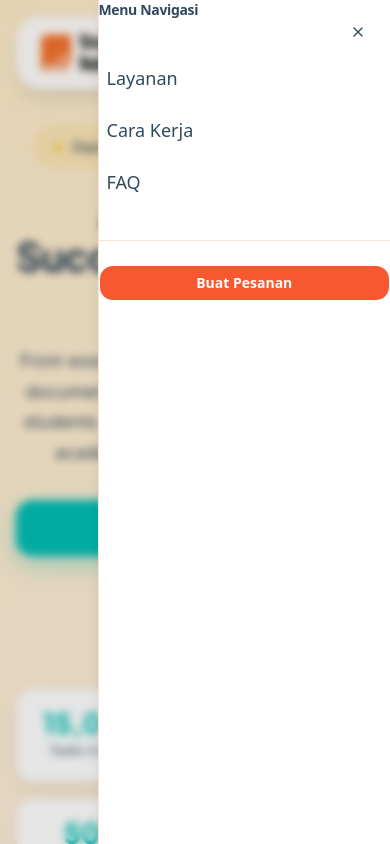
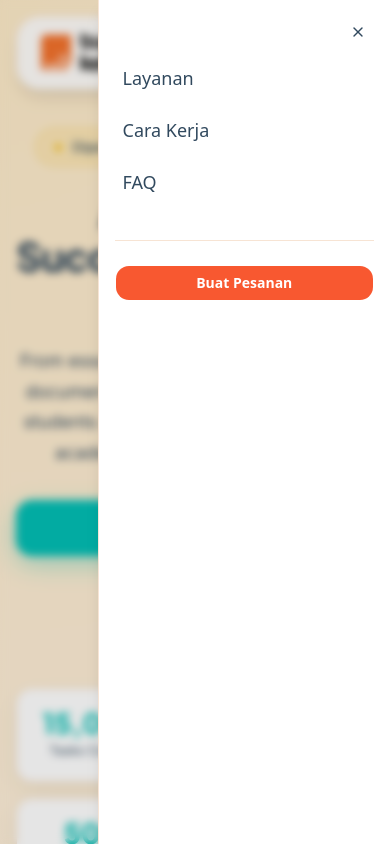
Before and after one commit to ZerefAintDie/tugaskelar, a Next.js app: page / in a window 390 px wide. Both pictures are taken after a click on the button "Buka menu utama". Shown: the top 844 px of the page. Built offline with nearby package versions, Linux system fonts and the light colour scheme.

Commit message:
fix: ui mobile

```diff
--- a/src/components/layout/navbar.tsx
+++ b/src/components/layout/navbar.tsx
@@ -88,15 +88,12 @@ export function Navbar() {
                 </Button>
               </SheetTrigger>
               <SheetContent side="right" className="w-[300px] sm:w-[400px]">
-                <SheetTitle className="text-left font-heading font-bold mb-6">
-                  Menu Navigasi
-                </SheetTitle>
-                <nav className="flex flex-col space-y-4">
+                <nav className="flex flex-col space-y-4 mt-15 px-4">
                   {navLinks.map((link) => (
                     <Link
                       key={link.name}
                       href={link.href}
-                      className="block px-2 py-1 text-lg font-medium text-foreground hover:text-primary/80 transition-colors"
+                      className="block px-2 py-1 text-lg p-4 font-medium text-foreground hover:text-primary/80 transition-colors"
                     >
                       {link.name}
                     </Link>
```
